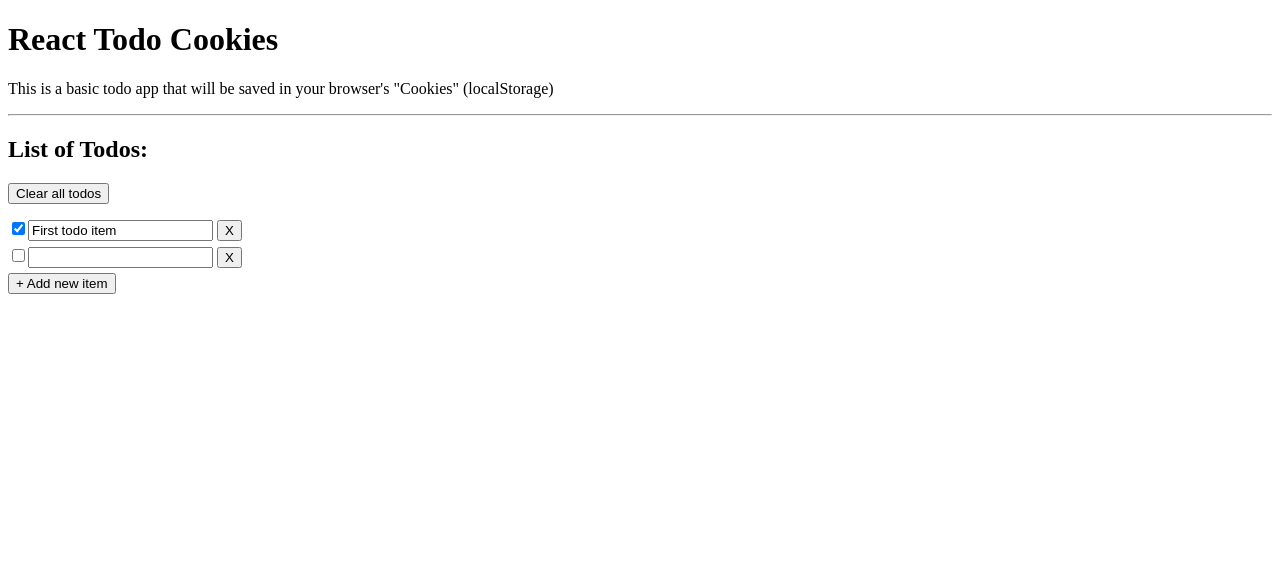
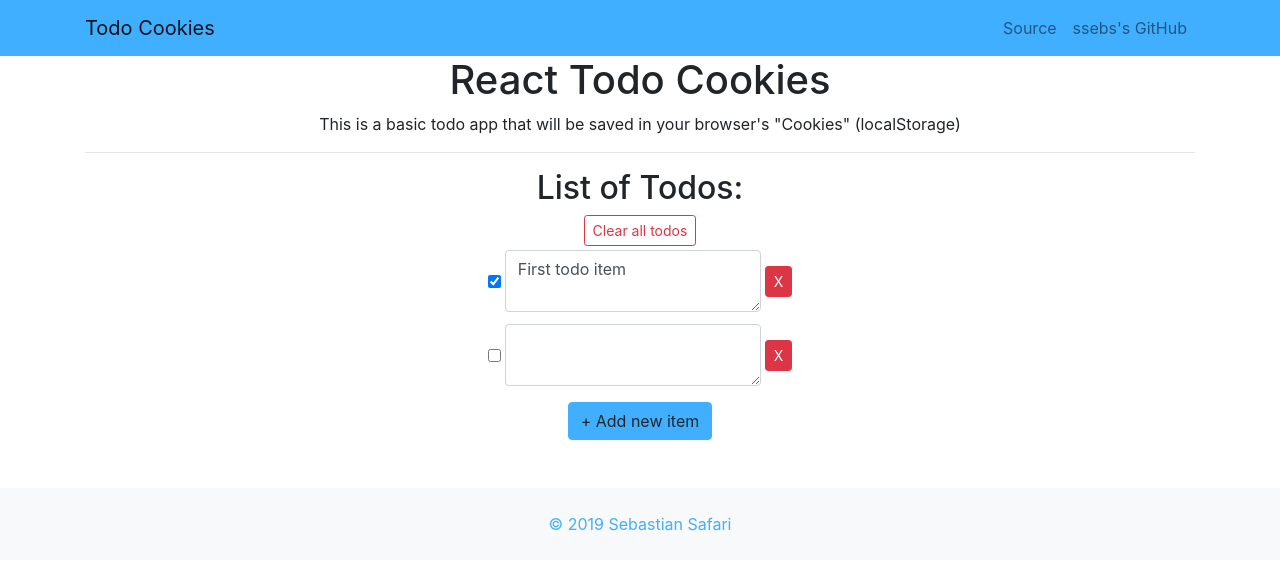
Before and after one commit to ssebs/react-todo-cookies, a React (Create React App) app: page / in a window 1280 px wide. Shown: the top 570 px of the page. Built offline with nearby package versions, Linux system fonts and the light colour scheme.

Commit message:
add bootstrap

```diff
--- a/package.json
+++ b/package.json
@@ -4,7 +4,10 @@
   "private": true,
   "homepage": "https://ssebs.github.io/react-todo-cookies",
   "dependencies": {
+    "bootstrap": "^4.3.1",
+    "node-sass": "^4.12.0",
     "react": "^16.8.6",
+    "react-bootstrap": "^1.0.0-beta.8",
     "react-dom": "^16.8.6",
     "react-scripts": "3.0.1"
   },
--- a/src/App.jsx
+++ b/src/App.jsx
@@ -1,17 +1,48 @@
 import React from "react";
 import Todos from "./components/Todos";
 
+import { Container, Nav, Navbar } from "react-bootstrap";
+
+const Header = () => (
+    <Navbar expand="sm" variant="light" bg="primary" sticky="top">
+        <Container>
+            <Navbar.Brand href="/">Todo Cookies</Navbar.Brand>
+            <Nav>
+                <Nav.Link href="https://github.com/ssebs/react-todo-cookies">
+                    Source
+                </Nav.Link>
+                <Nav.Link href="https://github.com/ssebs/">
+                    ssebs's GitHub
+                </Nav.Link>
+            </Nav>
+        </Container>
+    </Navbar>
+);
+
+const Footer = () => (
+    <footer
+        className="text-center text-primary bg-light p-4 mt-5"
+        // style={{ bottom: "0", position: "absolute", width: "100%" }}
+    >
+        &copy; 2019 Sebastian Safari
+    </footer>
+);
+
 const App = () => {
     return (
-        <div>
-            <h1>React Todo Cookies</h1>
-            <p>
-                This is a basic todo app that will be saved in your browser's
-                "Cookies" (localStorage)
-            </p>
-            <hr />
-            <Todos />
-        </div>
+        <>
+            <Header />
+            <Container>
+                <h1 className="text-center">React Todo Cookies</h1>
+                <p className="text-center">
+                    This is a basic todo app that will be saved in your
+                    browser's "Cookies" (localStorage)
+                </p>
+                <hr />
+                <Todos />
+            </Container>
+            <Footer />
+        </>
     );
 };
 
--- a/src/components/TodoItem.jsx
+++ b/src/components/TodoItem.jsx
@@ -1,4 +1,12 @@
 import React, { useState, useEffect } from "react";
+
+import {
+    Button,
+    Form,
+    FormControl,
+    FormCheck,
+    TextArea
+} from "react-bootstrap";
 
 const TodoItem = props => {
     const [todo, setTodo] = useState(props.data);
@@ -21,34 +29,46 @@ const TodoItem = props => {
 
     const handleDelete = () => {
         // console.log(`Deleting ${todo.text}`);
-        props.handleDeleteTodo(todo.id)
+        props.handleDeleteTodo(todo.id);
     };
 
     return (
-        <div>
-            <form
+        <div className="m-1 mb-2 d-inline-block text-center" style={{ width:"50%", margin: "auto"}}>
+
+        <Form
+            inline
             onSubmit={e => {
                 e.preventDefault();
             }}
+            className="justify-content-center"
         >
-                <input
+            <FormCheck
                 type="checkbox"
                 name="done"
                 onChange={handleChange}
                 defaultChecked={todo.done}
             />
 
-                <input
+            <FormControl
                 type="text"
+                as="textarea"
                 name="text"
+                style={{ width: "256px" }}
                 onChange={handleChange}
                 value={todo.text}
             />
-                {" "}
-                <button type="button" name="delete" onClick={handleDelete}>
+
+            <Button
+                className="ml-1"
+                variant="danger"
+                size="sm"
+                type="button"
+                name="delete"
+                onClick={handleDelete}
+            >
                 X
-                </button>
-            </form>
+            </Button>
+        </Form>
         </div>
     );
 };
--- a/src/components/Todos.jsx
+++ b/src/components/Todos.jsx
@@ -1,5 +1,7 @@
 import React, { useState, useEffect } from "react";
 import TodoItem from "./TodoItem";
+
+import { Button } from "react-bootstrap";
 
 const Todos = () => {
     const [todos, setTodos] = useState();
@@ -57,10 +59,12 @@ const Todos = () => {
 
     return (
         <div>
+            <div className="text-center">
                 <h2>List of Todos:</h2>
-            <button
+                <Button
                     type="button"
-                style={{ marginBottom: "15px" }}
+                    size="sm"
+                    variant="outline-danger"
                     onClick={() => {
                         if (
                             window.confirm(
@@ -73,25 +77,23 @@ const Todos = () => {
                     }}
                 >
                     Clear all todos
-            </button>
-
+                </Button>
+            </div>
             {todos ? (
-                <div>
+                <div className="justify-content-center text-center">
+                {/* <div> */}
                     {todos.map(todo => (
-                        <div
-                            style={{ marginBottom: "5px", display: "block" }}
+                        <TodoItem
                             key={todo.id}
-                        >
-                            <TodoItem
                             data={todo}
-                                handleTodoChange={todo =>
-                                    handleTodoChange(todo)
-                                }
+                            handleTodoChange={todo => handleTodoChange(todo)}
                             handleDeleteTodo={id => handleDeleteTodo(id)}
                         />
-                        </div>
                     ))}
-                    <button onClick={addTodoItem}>+ Add new item</button>
+                    <div className="clearfix"/>
+                    <Button className="mt-2" onClick={addTodoItem}>
+                        + Add new item
+                    </Button>
                 </div>
             ) : (
                 <p>Loading...</p>
--- a/src/index.js
+++ b/src/index.js
@@ -1,5 +1,6 @@
 import React from "react";
 import ReactDOM from "react-dom";
 import App from "./App";
+import "./index.scss";
 
 ReactDOM.render(<App />, document.getElementById("root"));
--- /dev/null
+++ b/src/index.scss
@@ -0,0 +1,4 @@
+
+$primary: #41afff;
+
+@import '../node_modules/bootstrap/scss/bootstrap.scss';
```
Also changed, not shown: 1 other file (tests, documents, lock files or other folders). Lines whose indentation alone changed are shown as unchanged.
